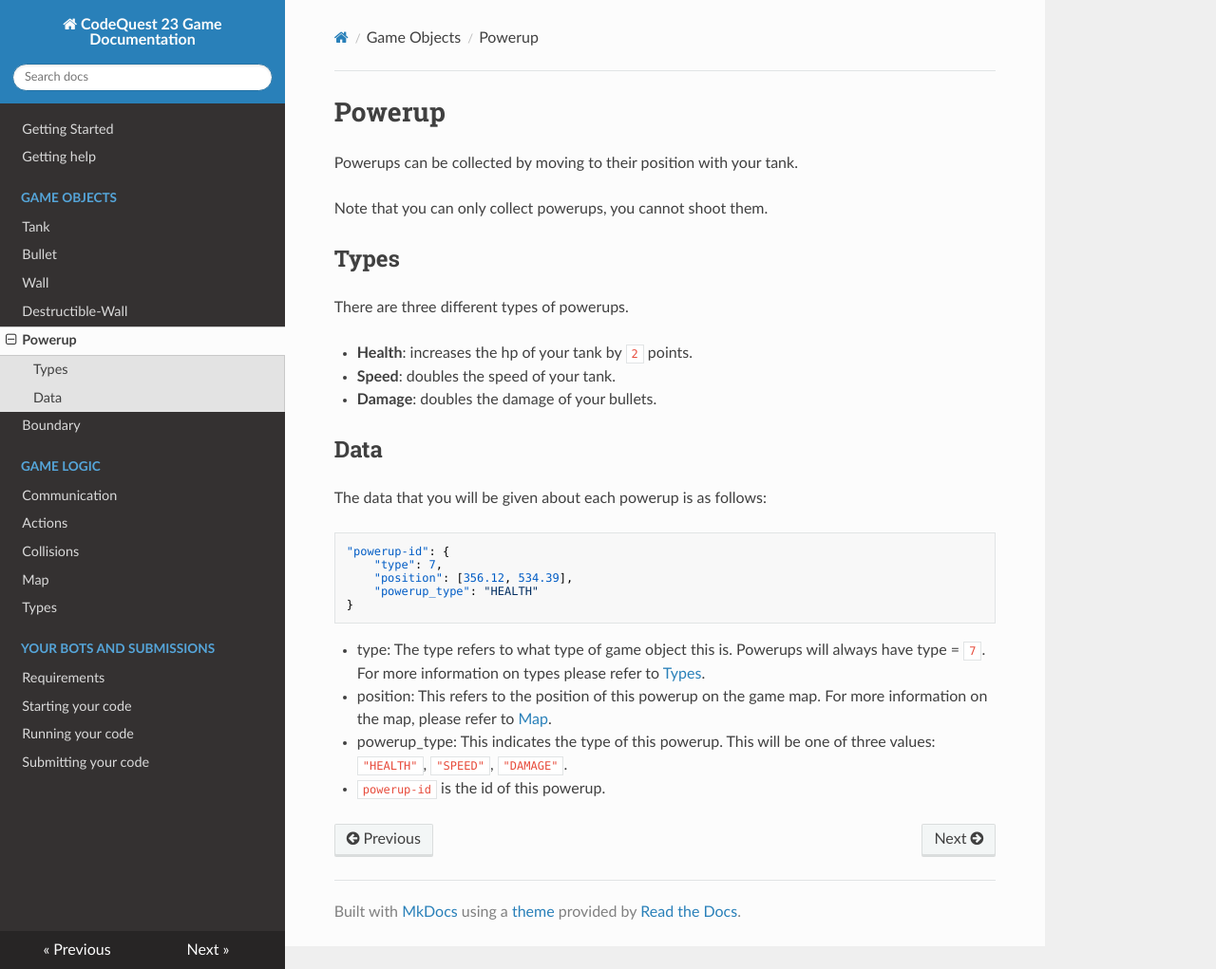
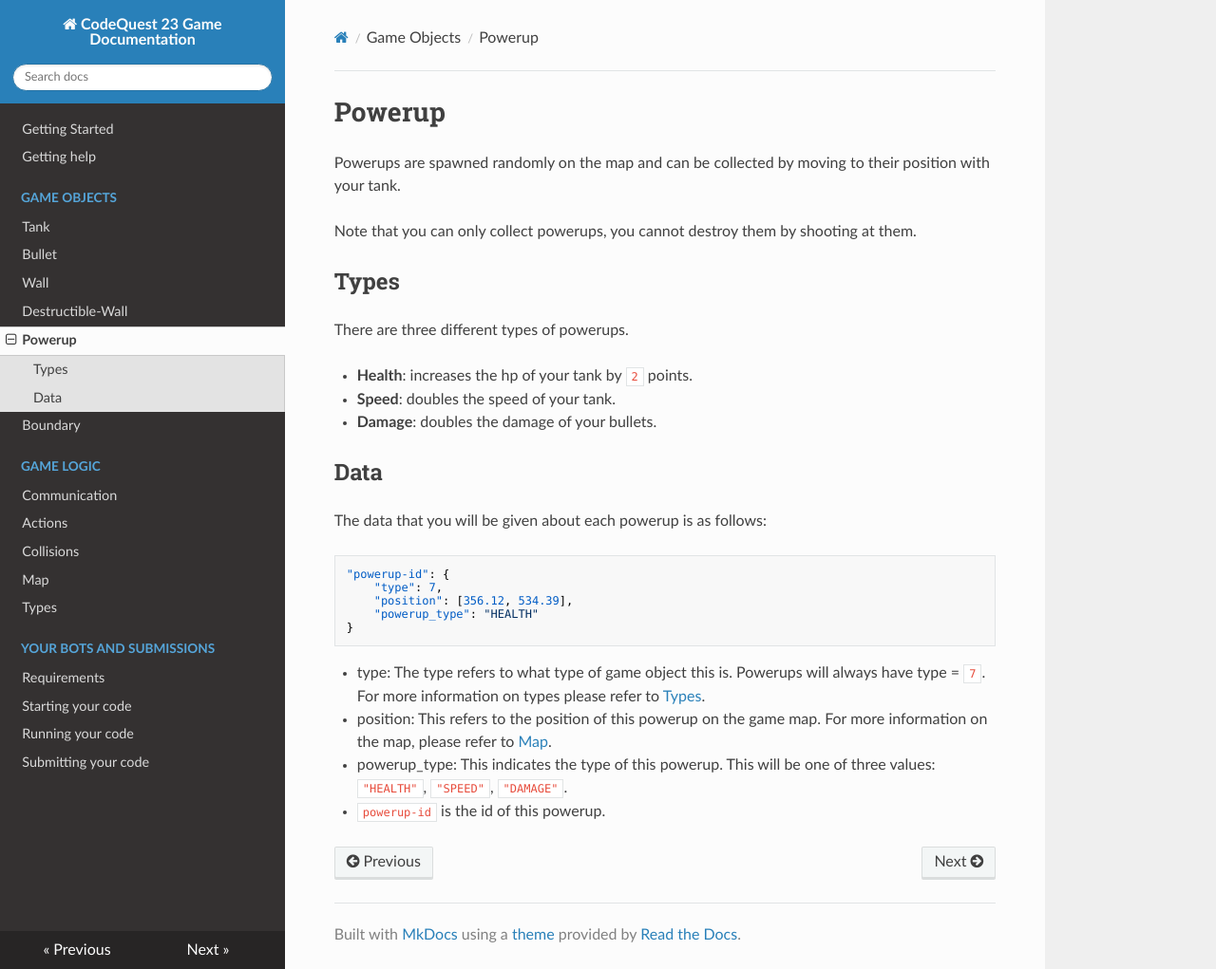
Before and after one commit to MonashAPS/cq23-game-server, an MkDocs documentation site: the page built from docs/game_objects/powerup.md, in a window 1280 px wide and 1021 px high. Shown: the whole window at 95% size. Built offline with MkDocs 1.6.1, drawn with Linux system fonts in a browser that asks for light colours; nearby versions of some CDN libraries.

Commit message:
Update docs #skip-image

```diff
--- a/docs/game_objects/powerup.md
+++ b/docs/game_objects/powerup.md
@@ -1,8 +1,8 @@
 # Powerup
 
-Powerups can be collected by moving to their position with your tank.
+Powerups are spawned randomly on the map and can be collected by moving to their position with your tank.
 
-Note that you can only collect powerups, you cannot shoot them.
+Note that you can only collect powerups, you cannot destroy them by shooting at them.
 
 ## Types
 
```
Also changed, not shown: docs/game_objects/boundary.md (+2 -1 lines).
